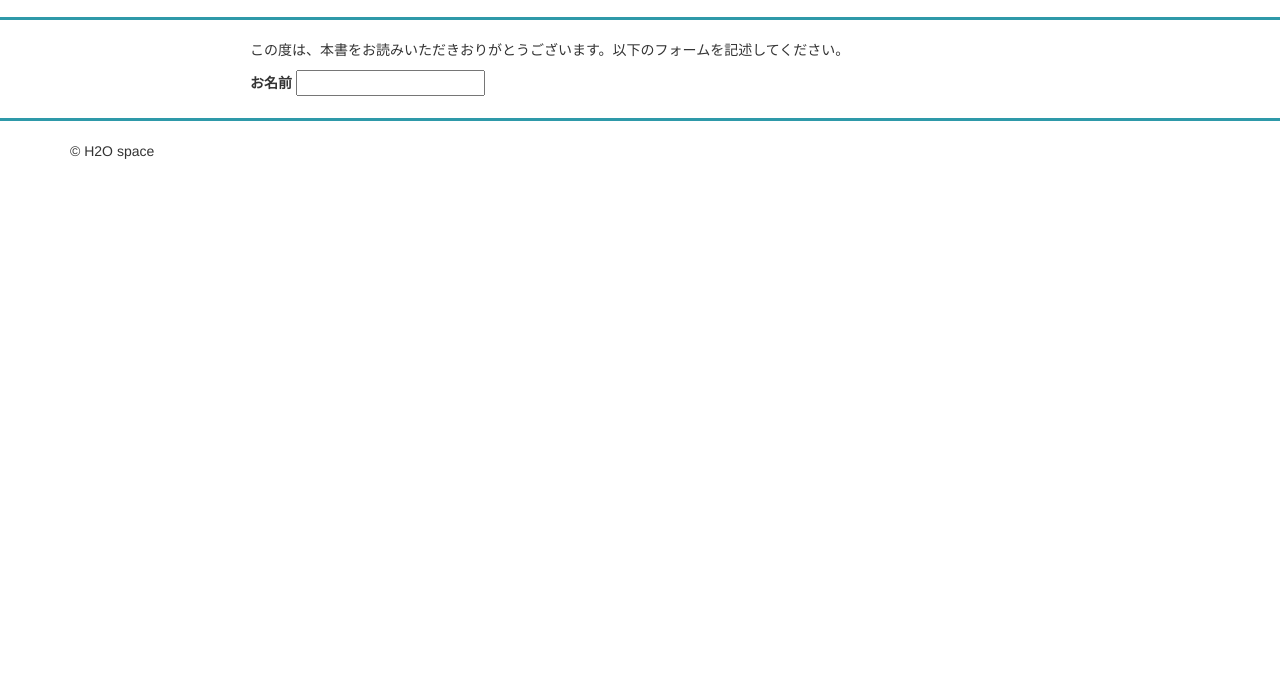
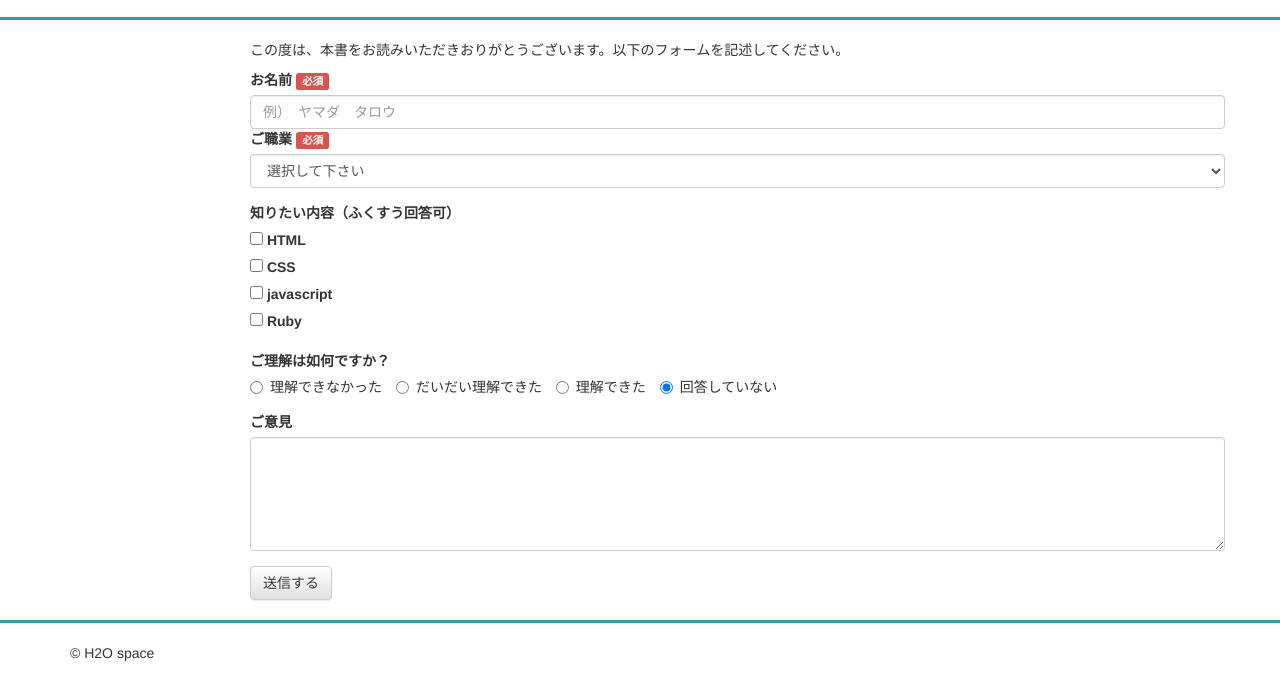
Before and after one commit to kuri-Maron/html_practice, a plain HTML site: page index.html in a window 1280 px wide. Shown: the part 53-752 px from the top of the page. Drawn offline with nearby package versions, Linux system fonts and the light colour scheme.

Commit message:
add:コース終了

```diff
--- a/css/style.css
+++ b/css/style.css
@@ -17,3 +17,10 @@ h1 {
 .align-right{
     text-align: right;
 }
+
+@media only screen and (max-width: 992px){
+    .radio-inline{
+        display: block;
+        margin: 0!important;
+    }
+}
--- a/index.html
+++ b/index.html
@@ -43,9 +43,68 @@
                 <p>この度は、本書をお読みいただきおりがとうございます。以下のフォームを記述してください。</p>
 
                 <div clas="form-group">
-                    <label for="name">お名前</label>
-                    <input type="text" id="name" name="name" 　class="form-control">
+                    <label for="name">お名前 <span class="label label-danger">必須</span></label>
+                    <input type="text" id="name" name="name" class="form-control" placeholder="例）　ヤマダ　タロウ">
                 </div>
+                <div class="form-group">
+                    <label for="job">ご職業 <span class="label label-danger">必須</span></label>
+                    <select id="job" name="name" class="form-control">
+                        <option value="">選択して下さい</option>
+                        <option value="会社員">会社員</option>
+                        <option value="学生">学生</option>
+                        <option value="ニート">ニート</option>
+                        <option value="その他">その他</option>
+                    </select>
+                </div>
+                <div class="form-group">
+                    <label>知りたい内容（ふくすう回答可）</label>
+                    <div class="cheakbox">
+                        <label>
+                            <input type="checkbox" name="q1" value="html">
+                            HTML
+                        </label>
+                    </div>
+                    <div class="cheakbox">
+                        <label>
+                            <input type="checkbox" name="q1" value="css">
+                            CSS
+                        </label>
+                    </div>
+                    <div class="cheakbox">
+                        <label>
+                            <input type="checkbox" name="q1" value="javascript">
+                            javascript
+                        </label>
+                    </div>
+                    <div class="cheakbox">
+                        <label>
+                            <input type="checkbox" name="q1" value="ruby">
+                            Ruby
+                        </label>
+                    </div>
+                </div>
+                <div class="form-group">
+                    <label>ご理解は如何ですか？</label>
+                    <div>
+                        <label class="radio-inline">
+                            <input type="radio" name="q2" value="1">理解できなかった
+                        </label>
+                        <label class="radio-inline">
+                            <input type="radio" name="q2" value="2">だいだい理解できた
+                        </label>
+                        <label class="radio-inline">
+                            <input type="radio" name="q2" value="3">理解できた
+                        </label>
+                        <label class="radio-inline">
+                            <input type="radio" name="q2" value="1" checked>回答していない
+                        </label>
+                    </div>
+                </div>
+                <div class="form-group">
+                    <label for="message">ご意見</label>
+                    <textarea name="message" rows="5" class="form-control"></textarea>
+                </div>
+                <button type="submit" class="btn btn-default">送信する</button>
             </div>
         </form>
 
```
